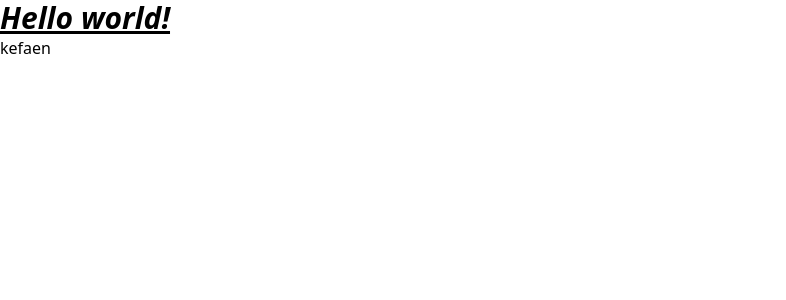
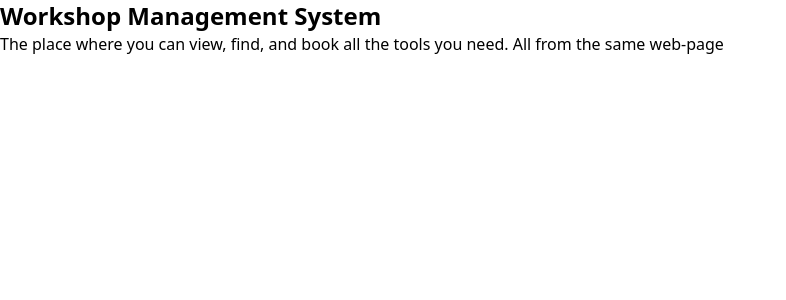
Before and after one commit to tijohans/WorkshopManagementSystem, a React (Vite) app in the folder app/: page / in a window 1280 px wide. Shown: the top 300 px of the page, without its empty margins (0-786 px from the left). Built offline with nearby package versions, Linux system fonts and the light colour scheme.

Commit message:
added a new component for the landing page

```diff
--- a/app/src/App.tsx
+++ b/app/src/App.tsx
@@ -1,15 +1,18 @@
 import { useState } from 'react'
 import Button from './components/Button'
+import Landing from './components/Landing-Page'
 
 function App() {
   const [count, setCount] = useState(0)
 
   return (
     <div className="App">
-      <h1 className="text-3xl font-bold italic underline">
+      {/* <h1 className="text-3xl font-bold italic underline">
         Hello world!
-      </h1>
-      <Button text="kefaen"/>
+      </h1> */}
+      {/* <Button text="kefaen"/> */}
+
+      {<Landing heading="Workshop Management System" paragraph="The place where you can view, find, and book all the tools you need. All from the same web-page"/>}
     </div>
   )
 }
```
